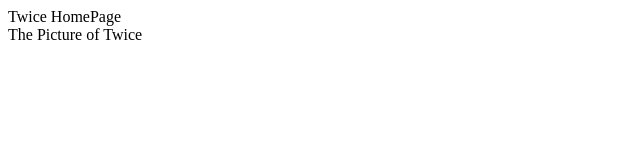
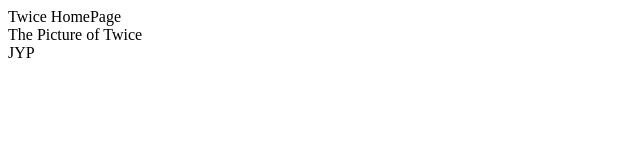
Before and after one commit to liberadietemp/my-git-project, a plain HTML site: page index.html in a window 1280 px wide. Shown: the full height of the page, 0-640 px from the left. Drawn offline with Linux system fonts and the light colour scheme.

Commit message:
Add text and modify index.html

```diff
--- a/index.html
+++ b/index.html
@@ -1,4 +1,5 @@
 <html>
 	<head>Twice HomePage</head>
 		<div>The Picture of Twice</div>
+		<div>JYP</div>
 </html>
```
Also changed, not shown: intro.txt (added).
